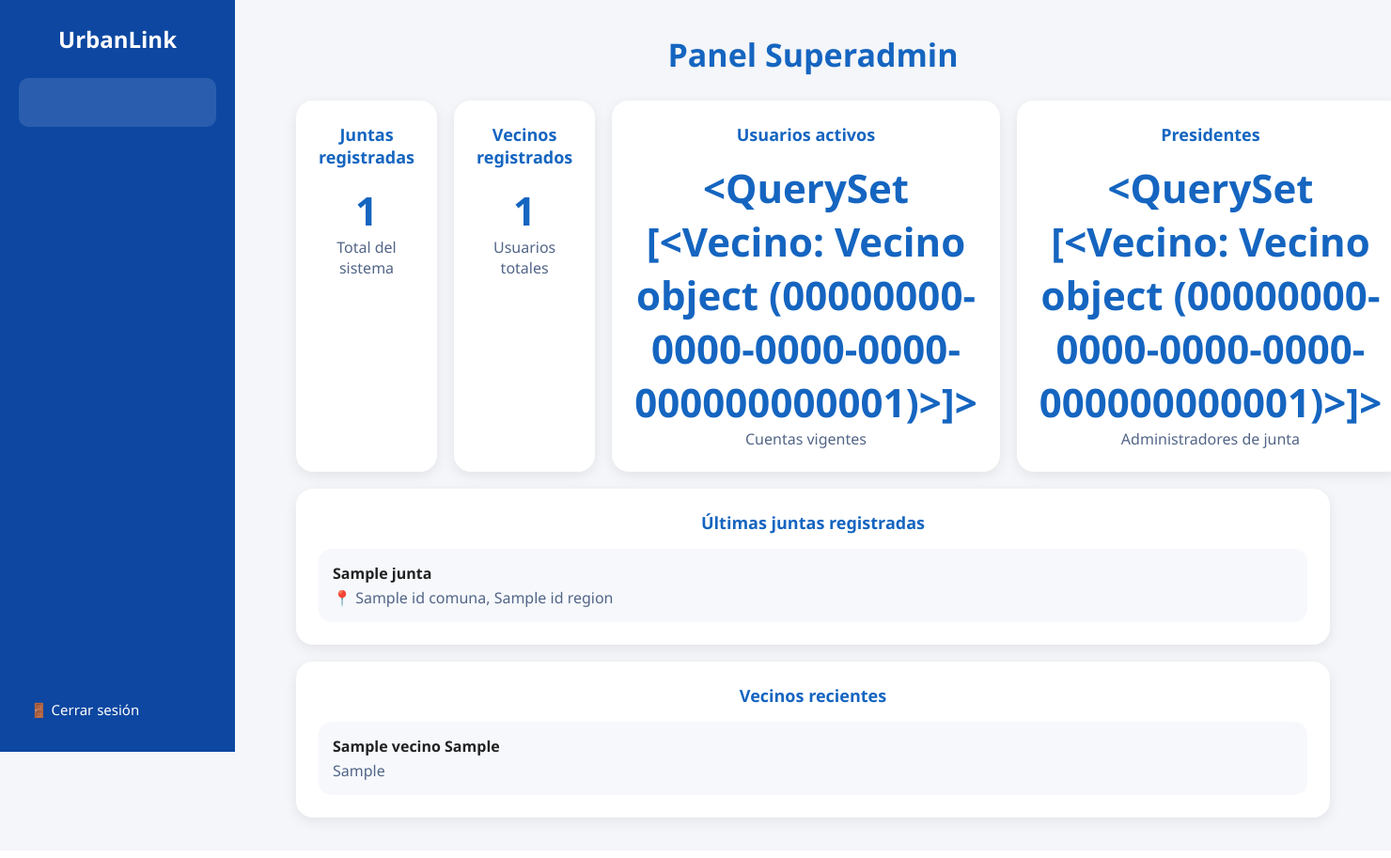
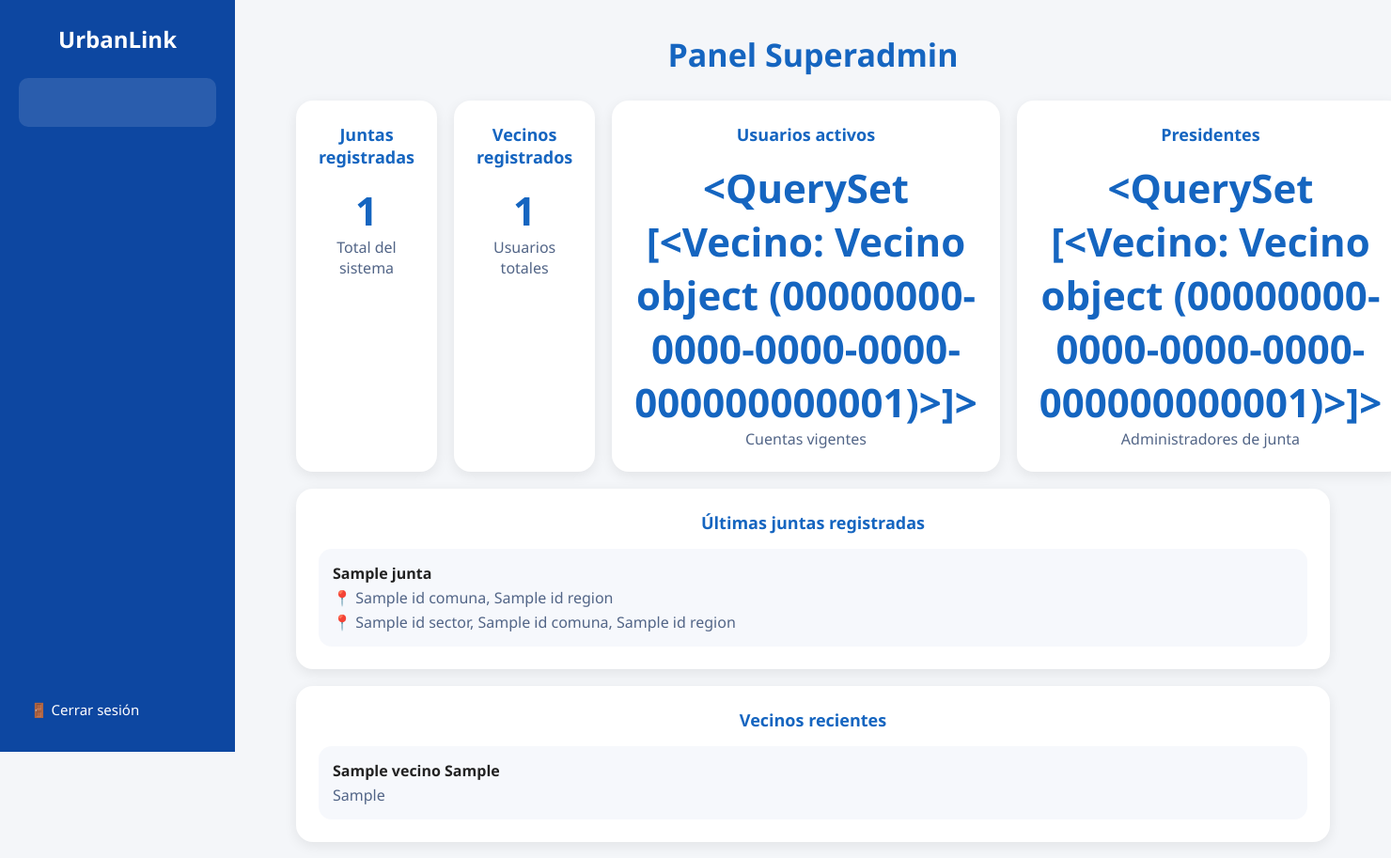
Before and after one commit to LeandroCaceresM/Capstone26, a Django app: template FASE 2/Evidencia Proyecto/Pagina_Capstone/Proyecto/core/app/templates/panel_superadmin.html in a window 1480 px wide. Shown: the top 913 px of the page at 94% size. Before the commit the page ends 883 px from the top, so only its background shows below. Run offline with Django 5.2, Linux system fonts and the light colour scheme; tables that the repository leaves empty hold one stand-in row (values such as "Sample post"); the template is opened without the code that fills it: values that come from a table or form of the project are taken from there, most other values are stand-ins (such as "Sample title", 1, 10 or a date in 2020).

Commit message:
Modelo vuelve a tener clase sector, anteriormente eliminado, tambien ajustes al panel de superadmin

```diff
--- a/FASE 2/Evidencia Proyecto/Pagina_Capstone/Proyecto/core/app/models.py
+++ b/FASE 2/Evidencia Proyecto/Pagina_Capstone/Proyecto/core/app/models.py
@@ -32,6 +32,17 @@ class Comuna(models.Model):
     class Meta:
         managed = False
         db_table = 'comuna'
+
+
+#Sector de una comuna
+class Sector(models.Model):
+    id_sector = models.UUIDField(primary_key=True)
+    nombre_sector = models.CharField(max_length=150)
+    id_comuna = models.ForeignKey("Comuna", models.DO_NOTHING, db_column="id_comuna")
+
+    class Meta:
+        managed = False
+        db_table = "sector"
 
 #Directiva que corresponde a x junta durante x fecha
 class Directiva(models.Model):
@@ -98,7 +109,7 @@ class Juntavecinos(models.Model):
     nombre = models.CharField(max_length=150)
     direccion = models.CharField(max_length=300)
     fecha_creacion = models.DateTimeField()
-    id_comuna = models.ForeignKey('Comuna', models.DO_NOTHING, db_column='id_comuna')
+    id_sector = models.ForeignKey("Sector", models.DO_NOTHING, db_column="id_sector")
 
     class Meta:
         managed = False
--- a/FASE 2/Evidencia Proyecto/Pagina_Capstone/Proyecto/core/app/templates/panel_superadmin.html
+++ b/FASE 2/Evidencia Proyecto/Pagina_Capstone/Proyecto/core/app/templates/panel_superadmin.html
@@ -56,8 +56,13 @@ Panel Superadmin
 
                         <span>
                             📍
-                            {{ junta.id_comuna.nom_comuna }},
-                            {{ junta.id_comuna.id_region.nom_region }}
+                            {{ junta.id_sector.id_comuna.nom_comuna }},
+                            {{ junta.id_sector.id_comuna.id_region.nom_region }}
+                        </span>
+                        <span>
+                            📍 {{ junta.id_sector.nombre_sector }},
+                            {{ junta.id_sector.id_comuna.nom_comuna }},
+                            {{ junta.id_sector.id_comuna.id_region.nom_region }}
                         </span>
 
                     </div>
--- a/FASE 2/Evidencia Proyecto/Pagina_Capstone/Proyecto/core/app/views/superadmin_views.py
+++ b/FASE 2/Evidencia Proyecto/Pagina_Capstone/Proyecto/core/app/views/superadmin_views.py
@@ -33,7 +33,7 @@ def panel_superadmin_view(request):
 
     ultimas_juntas = (
         Juntavecinos.objects
-        .select_related("id_comuna__id_region")
+        .select_related("id_sector__id_comuna__id_region")
         .order_by("-fecha_creacion")[:5]
     )
 
```
